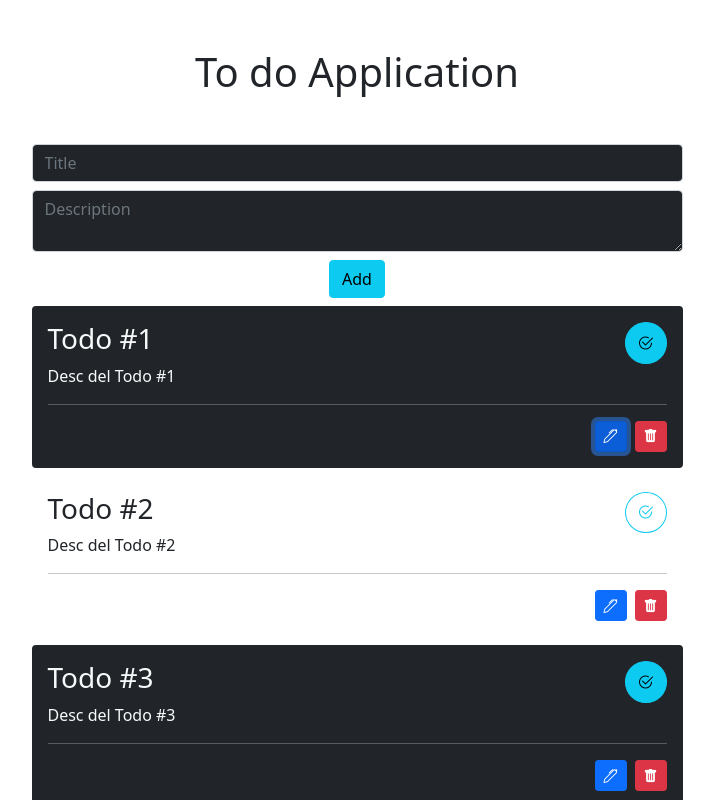
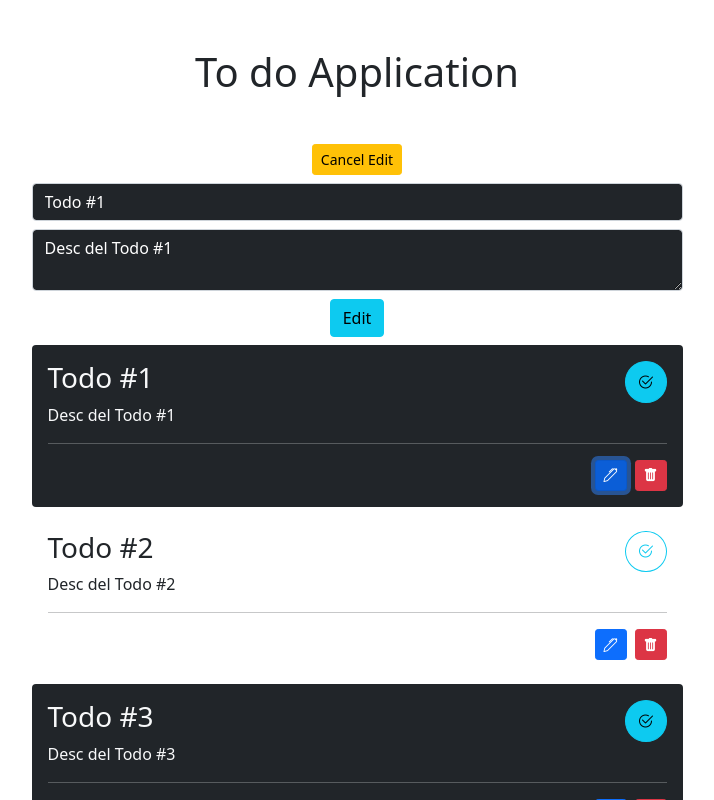
Before and after one commit to JereStorm/Todo-App, a React (Create React App) app: page / in a window 1280 px wide. Both pictures are taken after a click on the button 893 px from the left and 436 px from the top of the page. Shown: the top 800 px of the page, without its empty margins (283-997 px from the left). Built offline with nearby package versions, Linux system fonts and the light colour scheme; a web font is replaced by a local one.

Commit message:
CRUD COMPLETED

```diff
--- a/src/App.js
+++ b/src/App.js
@@ -32,17 +32,21 @@ const initialTodos = [
 const App = () => {
 
     const [todos, setTodos] = useState(initialTodos);
+    const [todoEdit, setTodoEdit] = useState(null);
 
     const todoDelete = (todoId) =>{
+        if (todoEdit && todoId === todoEdit.id) {
+            setTodoEdit(null)
+        }
+
         const changedTodos = todos.filter(todo => todo.id !== todoId);
-        console.log(changedTodos);
         setTodos(changedTodos);
+
     }
 
     const todoToggleCompleted = (todoId) => {
 
         const changedTodos = todos.map(todo => todoId === todo.id ? {...todo, completed: !todo.completed} : todo)
-        console.log(changedTodos);
         setTodos(changedTodos);
     }
 
@@ -53,10 +57,23 @@ const App = () => {
             ...todo,
             completed: false
         }
+
         const changedTodos = [
-            ...todos,
-            newTodo
+            newTodo,
+            ...todos
         ]
+
+        setTodos(changedTodos);
+    }
+
+    const todoUpdate = (todoEdit) => {
+
+        const changedTodos = todos.map(todo => {
+            if(todo.id === todoEdit.id)
+                return todoEdit
+            else
+                return todo
+        });
 
         setTodos(changedTodos);
     }
@@ -67,7 +84,10 @@ const App = () => {
             <div className='flex-column mt-3 d-flex align-items-center'>
                 <div className='col-7'>
                     < TodoForm
+                    todoEdit={todoEdit}
                     todoAdd={todoAdd}
+                    todoUpdate={todoUpdate}
+                    setTodoEdit={setTodoEdit}
                     />
                 </div>
                 <div className='col-7'>
@@ -76,6 +96,7 @@ const App = () => {
                     todos={todos}
                     todoDelete={todoDelete}
                     todoToggleCompleted={todoToggleCompleted}
+                    setTodoEdit={setTodoEdit}
                     />
 
                 </div>
--- a/src/components/Form.js
+++ b/src/components/Form.js
@@ -23,9 +23,9 @@ const Form = ({ todoAdd }) => {
     const handleSubmit = (e) => {
         e.preventDefault();
         console.log('submit');
-        //     if (title === '' || description === '') {
-        //         return
-        //     }
+            if (title === '') {
+                return
+            }
         console.log(formValues);
         todoAdd(formValues);
     }
--- a/src/components/Todo.js
+++ b/src/components/Todo.js
@@ -1,6 +1,6 @@
 import React from 'react';
 
-const Todo = ({todo, todoDelete, todoToggleCompleted}) =>{
+const Todo = ({todo, todoDelete, todoToggleCompleted, setTodoEdit}) =>{
     return (
         <div className={`card border-0 mt-2 ${todo.completed && 'bg-dark text-light'}`}>
             <div className='card-body'>
@@ -20,6 +20,7 @@ const Todo = ({todo, todoDelete, todoToggleCompleted}) =>{
                 < hr />
                 <div className='d-flex justify-content-end'>
                     <button
+                        onClick={() => setTodoEdit(todo)}
                         className='btn btn-sm btn-primary me-2'>
                             <i className="bi bi-pen"></i>
                     </button>
--- a/src/components/TodoForm.js
+++ b/src/components/TodoForm.js
@@ -1,13 +1,117 @@
-import React from 'react';
+import React, {useState, useEffect} from 'react';
 import Form from './Form'
 
-const TodoForm = ({ todoAdd }) => {
+const TodoForm = ({ todoAdd, todoEdit, todoUpdate, setTodoEdit }) => {
 
-    return(
+    const initialFormValues = {
+        title: '',
+        description: '',
+    }
+
+    const [formValues, setFormValues] = useState(initialFormValues);
+    const {title, description} = formValues;
+    const [error, setError] = useState(null);
+    const [successMassage, setSuccessMassage] = useState(null)
+
+    useEffect(() => {
+        if(todoEdit)
+        setFormValues(todoEdit)
+        else
+        setFormValues(initialFormValues)
+
+
+    },[todoEdit])
+    //ESTE ARREGLO DE DEPENDECIAS PUEDE TENER VARIAS STATES
+
+    const handlerInputChange = (e) => {
+
+        const changedFormValues = {
+            ...formValues,
+            [e.target.name]: e.target.value
+        }
+
+        setFormValues(changedFormValues)
+    }
+
+    const handleSubmit = (e) => {
+        e.preventDefault();
+
+        //TRIM LIMPIA EL STRING DE ESPACIOS EN BLANCO
+        if (title.trim() === '') {
+            setError('Write a title...')
+            return
+        }
+
+        if(todoEdit){
+            //Actualizando
+            todoUpdate(formValues);
+            setSuccessMassage('Great to do Edit...');
+        }
+        else{
+            //Agregando tarea
+            todoAdd(formValues);
+            setSuccessMassage('Great to do Add...');
+            //LIMPIAMOS LOS INPUTS
+            setFormValues(initialFormValues);
+        }
+
+        setError(null);
+
+        setTimeout(() => {
+            setSuccessMassage(null);
+        }, 2000);
+    }
+
+    return (
         <div>
-            <Form todoAdd={todoAdd} />
+            {
+                todoEdit && (
+                    <button
+                    className='btn btn-sm btn-warning mb-2'
+                    onClick={() => setTodoEdit(null)}
+                    >Cancel Edit</button>
+                )
+            }
+            <form onSubmit={(e) => handleSubmit(e)} className='form text-light'>
+                <input
+                    type="text"
+                    name="title"
+                    placeholder="Title"
+                    value={title}
+                    className="form-control bg-dark text-white"
+                    onChange={handlerInputChange}
+                />
+                <textarea
+                    name="description"
+                    cols="1"
+                    placeholder="Description"
+                    value={description}
+                    className="form-control bg-dark text-white mt-2"
+                    onChange={handlerInputChange}
+                ></textarea>
+                <input type='submit'
+                        className="btn btn-info mt-2"
+                        value={todoEdit ? 'Edit' : 'Add'}/>
+            </form>
+            {   error &&
+                (
+                    <div className="alert alert-danger mt-2">
+                        {error}
+                    </div>
+                )
+            }
+            {   successMassage &&
+                (
+                    <div className="alert alert-success mt-2">
+                        {successMassage}
+                    </div>
+                )
+            }
+
         </div>
+
     );
+
 };
 
 export default TodoForm;
--- a/src/components/TodoList.js
+++ b/src/components/TodoList.js
@@ -3,19 +3,28 @@ import Todo from './Todo';
 
 
 
-const TodoList = ({todos, todoDelete, todoToggleCompleted}) =>{
+const TodoList = ({todos, todoDelete, todoToggleCompleted, setTodoEdit}) =>{
 
     return (
         <div>
             {
-                todos.map((todo) => (
+                todos.length === 0
+                ? (
+                    <div className='mt-2 alert alert-primary'>
+                        No to do's yet... Make once one
+                    </div>
+                )
+                : (
+                    todos.map((todo) => (
                     <Todo
                         todo={todo}
                         key={todo.id}
                         todoDelete={todoDelete}
                         todoToggleCompleted={todoToggleCompleted}
+                        setTodoEdit={setTodoEdit}
                     />
                 ))
+                )
             }
         </div>
     );
```
